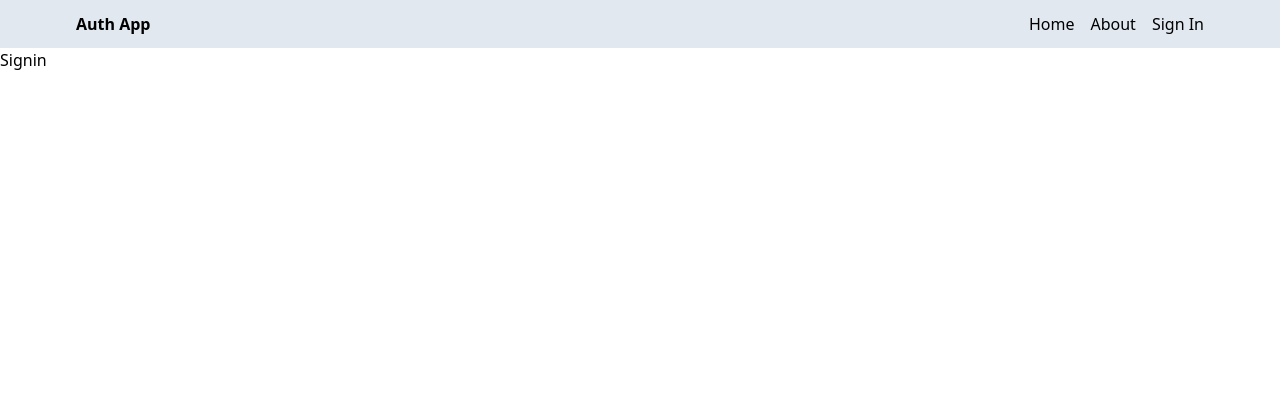
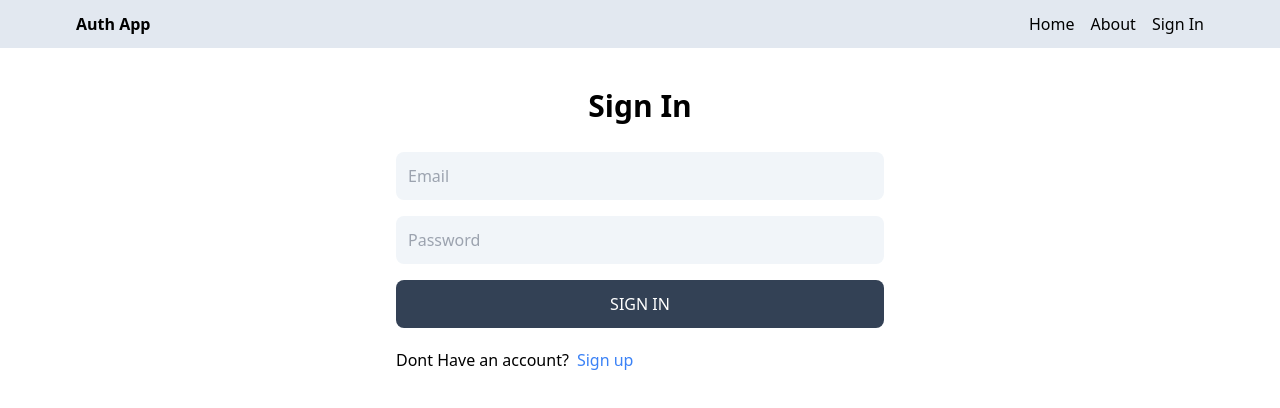
Before and after one commit to Mahi-Giri/MERN_Auth, a React (Vite) app in the folder client/: page /sign-in in a window 1280 px wide. Shown: the top 408 px of the page. Built offline with nearby package versions, Linux system fonts and the light colour scheme.

Commit message:
Complete Sign In page

```diff
--- a/client/src/pages/Signin.jsx
+++ b/client/src/pages/Signin.jsx
@@ -1,5 +1,80 @@
+import { useState } from "react";
+import { Link, useNavigate } from "react-router-dom";
+
 const Signin = () => {
-    return <div>Signin</div>;
+    const [formData, setFormData] = useState({});
+
+    const [error, setError] = useState(false);
+
+    const [loading, setLoading] = useState(false);
+
+    const navigate = useNavigate();
+
+    const handleChange = (event) => {
+        setFormData({
+            ...formData,
+            [event.target.id]: event.target.value,
+        });
+    };
+
+    const handleSubmit = async (event) => {
+        event.preventDefault();
+        try {
+            setLoading(true);
+            setError(false);
+            const response = await fetch("/api/v1/auth/signin", {
+                method: "POST",
+                headers: {
+                    "Content-Type": "application/json",
+                },
+                body: JSON.stringify(formData),
+            });
+            const data = await response.json();
+            setLoading(false);
+            if (data.success === false) {
+                setError(true);
+                return;
+            }
+            navigate("/");
+        } catch (error) {
+            setLoading(false);
+            setError(true);
+        }
+    };
+
+    return (
+        <div className="p-3 max-w-lg mx-auto">
+            <h1 className="text-3xl text-center font-semibold my-7">Sign In</h1>
+            <form className="flex flex-col gap-4 " onSubmit={handleSubmit}>
+                <input
+                    className="bg-slate-100 p-3 rounded-lg"
+                    type="email"
+                    name=""
+                    id="email"
+                    placeholder="Email"
+                    onChange={handleChange}
+                />
+                <input
+                    className="bg-slate-100 p-3 rounded-lg"
+                    type="password"
+                    name=""
+                    id="password"
+                    placeholder="Password"
+                    onChange={handleChange}
+                />
+                <button className="bg-slate-700 text-white p-3 rounded-lg uppercase hover:opacity-95 disabled:opacity-80">
+                    {loading ? "Loading..." : "Sign In"}
+                </button>
+            </form>
+            <div className="flex gap-2 mt-5">
+                <p>Dont Have an account? </p>
+                <Link to="/sign-up">
+                    <span className="text-blue-500">Sign up</span>
+                </Link>
+            </div>
+            <p className="text-red-600 mt-5">{error && "Something went wrong!"}</p>
+        </div>
+    );
 };
 
 export default Signin;
--- a/client/src/pages/Signup.jsx
+++ b/client/src/pages/Signup.jsx
@@ -1,5 +1,5 @@
 import { useState } from "react";
-import { Link } from "react-router-dom";
+import { Link, useNavigate } from "react-router-dom";
 
 const Signup = () => {
     const [formData, setFormData] = useState({});
@@ -7,6 +7,8 @@
     const [error, setError] = useState(false);
 
     const [loading, setLoading] = useState(false);
+
+    const navigate = useNavigate();
 
     const handleChange = (event) => {
         setFormData({
@@ -33,6 +35,7 @@
                 setError(true);
                 return;
             }
+            navigate("/sign-in");
         } catch (error) {
             setLoading(false);
             setError(true);
@@ -41,7 +44,7 @@
 
     return (
         <div className="p-3 max-w-lg mx-auto">
-            <h1 className="text-3xl text-center font-semibold my-7">Sign In</h1>
+            <h1 className="text-3xl text-center font-semibold my-7">Sign Up</h1>
             <form className="flex flex-col gap-4 " onSubmit={handleSubmit}>
                 <input
                     className="bg-slate-100 p-3 rounded-lg"
```
